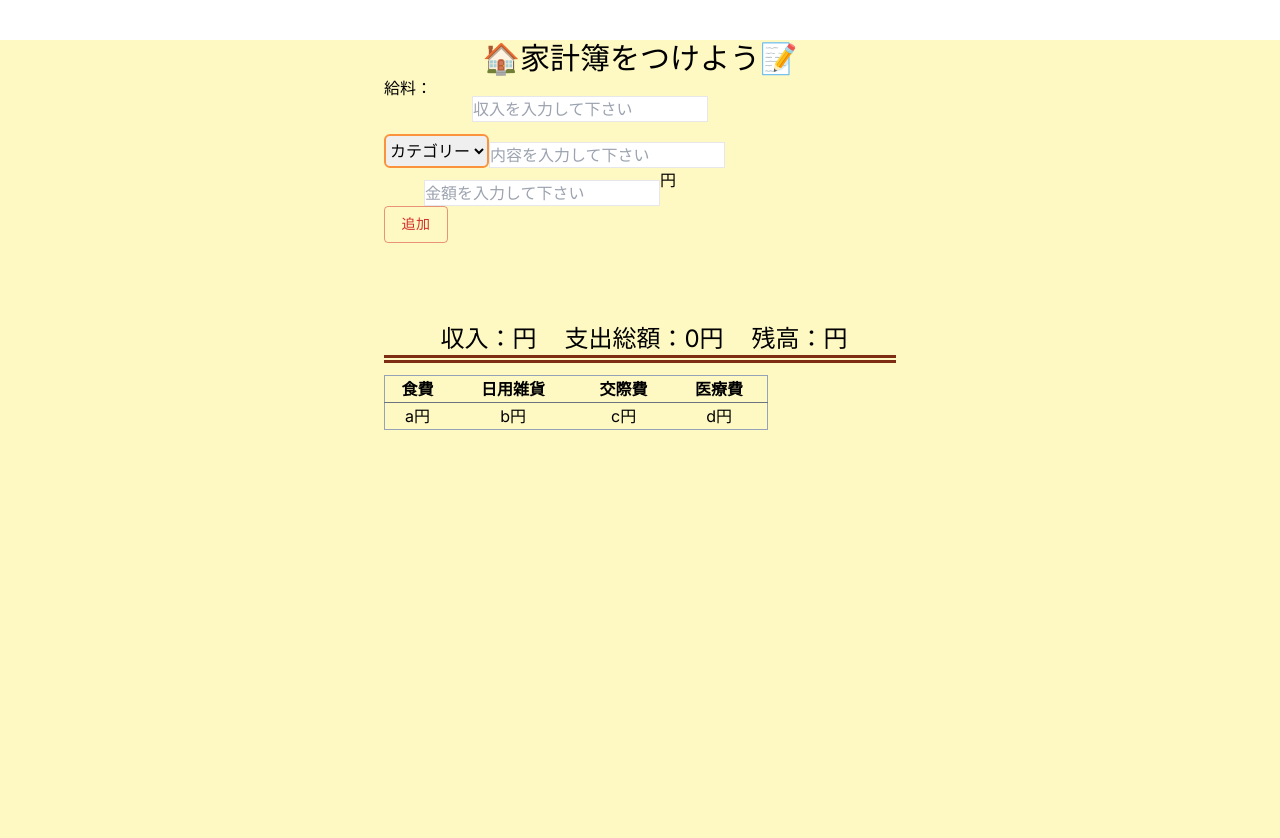
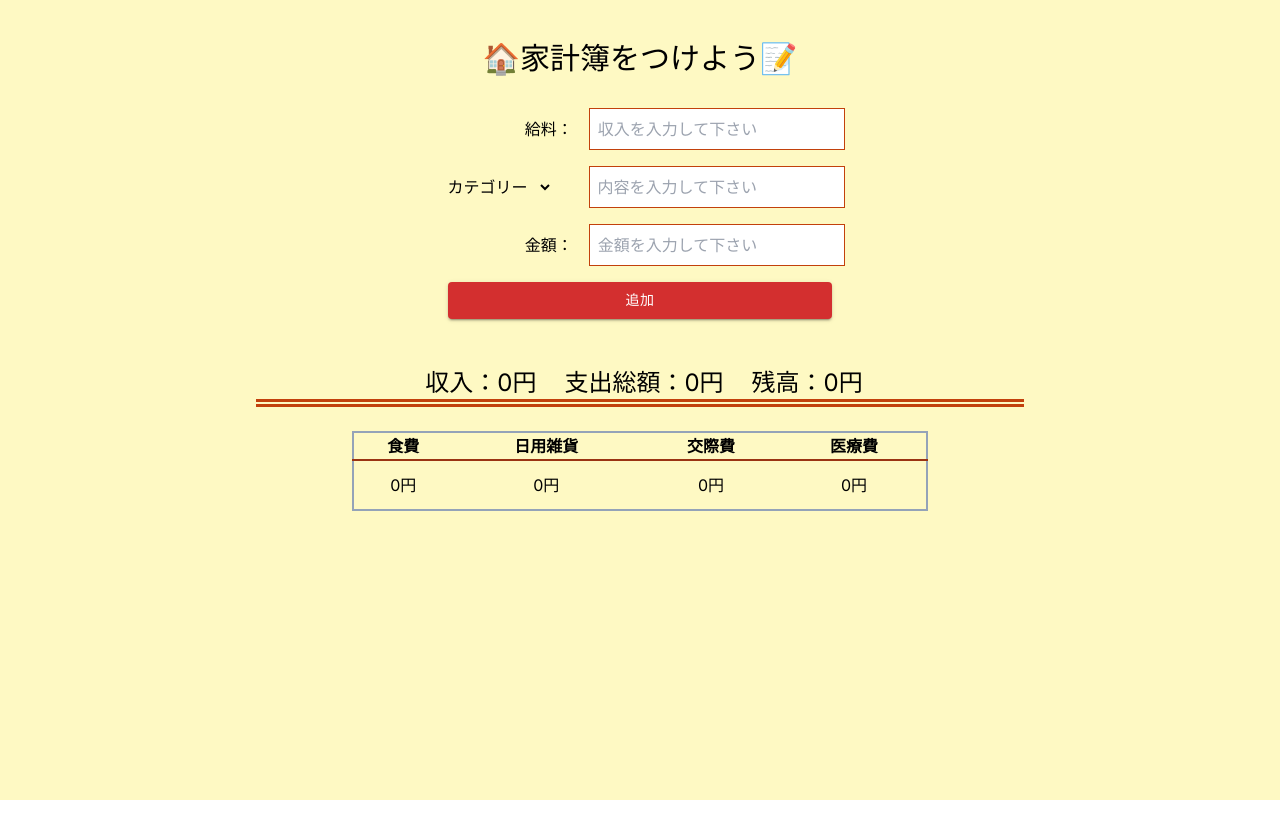
Before and after one commit to mayun1203/study, a Next.js app in the folder practice/: page /money in a window 1280 px wide. After the commit the page ends 800 px from the top, so only its background shows below. Built offline with nearby package versions, Linux system fonts and the light colour scheme.

Commit message:
commit:家計簿完成！

```diff
--- a/practice/src/components/money/index.tsx
+++ b/practice/src/components/money/index.tsx
@@ -3,32 +3,22 @@ import React, { useState } from 'react'
 import { Button } from '@mui/material'
 
 export function MoneyNoteBook() {
-    // type textContents = { id: number; content: string }
-
-    // 支出カテゴリー
-    const textContentsCategory = [
-       '食費',
-       '日用雑貨',
-       '交際費',
-       '医療費',
-    ]
-
-    const [textValue, setTextValue] = useState('')
-    const [moneyValue, setMoneyValue] = useState('')
-    const [category, setCategory] = useState(textContentsCategory)
-    const [paycheck, setPaycheck] = useState('')
+    const [textValue, setTextValue] = useState('');
+    const [moneyValue, setMoneyValue] = useState('');
+    const [category, setCategory] = useState("");
+    const [paycheck, setPaycheck] = useState('');
     const [total, setTotal] = useState<
         {
-            category: string
-            paycheck: string
-            textValue: string
-            moneyValue: number
-            moneyCategory: string
+            category: string;
+            paycheck: string;
+            textValue: string;
+            moneyValue: number;
         }[]
     >([])
+    const [income, setIncome] = useState(0);
 
     const onClickTotalButton = () => {
-        const amount = parseFloat(moneyValue)
+        const amount = parseFloat(moneyValue);
         if (!isNaN(amount)) {
             setTotal([
                 ...total,
@@ -38,58 +28,54 @@ export function MoneyNoteBook() {
                     textValue: textValue,
                     moneyValue: amount,
                 },
-            ])
+            ]);
+            if (paycheck && paycheck !== "") {
+                setIncome(parseFloat(paycheck));
+            }
             setTextValue('');
             setMoneyValue('');
             setPaycheck('');
         }
     }
 
-    console.log(total)
-    // [{
-    //     category: string;
-    //     paycheck: string;
-    //     textValue: string;
-    //     moneyValue: number;
-    //     moneyCategory: string;
-    // },]
-    const filtered = total.filter((item) => {
-        return item.moneyCategory === '支出'
-    })
-    console.log(filtered)
+    // const totalExpense = () => {
+    //     return total.reduce((money, item) => {
+    //         return money + (item.moneyValue || 0);
+    //     }, 0);
+    // };
 
-    const totalExpense = filtered.reduce((acc, item) => {
-        return acc + item.moneyValue
-    }, 0)
+    const totalExpense = () => total.reduce((money, item) => money + (item.moneyValue || 0), 0);
 
-    function sample(age: number, country: string) {
-        return `${age}歳 ${country}出身`
+    const totalByCategory = (targetCategory:string) => {
+        return total
+        .filter((item) => item.category === targetCategory)
+        .reduce((sum, item) => sum + item.moneyValue, 0);
     }
 
-    console.log(sample(24, '日本'))
-    console.log(sample(30, '中国'))
+    // function sample(age: number, country: string) {
+    //     return `${age}歳 ${country}出身`
+    // }
+
+    // console.log(sample(24, '日本'))
+    // console.log(sample(30, '中国'))
 
     return (
         <div className="w-full mx-auto h-screen bg-yellow-100">
-            <div className="mx-auto max-w-lg h-full">
-            <h1 className="text-center mt-10 text-3xl">🏠家計簿をつけよう📝</h1>
-
-            {/* <select onChange={selectMoneyCategory} value={moneyCategory} className="mt-5 border-2 border-y-orange-700 rounded-md">
-                    <option value="支出">　支出　　</option>
-                    <option value="収入">収入</option>
-                </select> */}
-            <p className="flex item-center">
-                <label htmlFor="text">給料：</label>
+            <div className="mx-auto max-w-3xl h-full">
+                <h1 className="text-center pt-10 text-3xl">🏠家計簿をつけよう📝</h1>
+                <div className='flex flex-col space-y-4 mt-8'>
+                <p className="flex items-center justify-center">
+                    <label htmlFor="text" className='w-1/5 text-right pr-4'>給料：</label>
                     <input
                         type="number"
                         onChange={(e)=>setPaycheck(e.target.value)}
                         value={paycheck}
                         placeholder="収入を入力して下さい"
-                    className="mt-5 ml-10 border"
+                        className="w-1/3 border border-orange-700 p-2"
                     />
                 </p>
-            <p className="flex item-center">
-                <select value={textContentsCategory} className="mt-3 border-2 border-orange-400 rounded-md">
+                <p className="flex items-center justify-center">
+                    <select value={category} onChange={(e)=>setCategory(e.target.value)} className="w-1/10 border-less bg-yellow-100 p-2">
                         <option value={''}>カテゴリー</option>
                         <option>食費</option>
                         <option>日用雑貨</option>
@@ -101,44 +87,39 @@ export function MoneyNoteBook() {
                         onChange={(e)=>setTextValue(e.target.value)}
                         value={textValue}
                         placeholder="内容を入力して下さい"
-                    className="mt-5 border"
+                        className="w-1/3 ml-9 border border-orange-700 p-2"
                     />
                 </p>
-            <p className="flex item-center">
+                <p className="flex items-center justify-center">
+                <label htmlFor="amount" className='w-1/5 text-right pr-4'>金額：</label>
                     <input
                         type="number"
                         onChange={(e)=>setMoneyValue(e.target.value)}
                         value={moneyValue}
                         placeholder="金額を入力して下さい"
-                    className="mt-3 ml-10 border"
+                        className="w-1/3 border border-orange-700 p-2"
                     />
-                円
                 </p>
+                <p className="flex items-center justify-center">
                 <Button
                     type="button"
                     onClick={onClickTotalButton}
-                variant="outlined"
+                    variant="contained"
                     color="error"
-                className="ml-10"
+                    className="w-1/2 ml-10"
                 >
                     追加
                 </Button>
-            <div className="mt-20 w-auto text-center text-2xl border-double border-b-8 border-orange-900">
-                <span className="ml-2">収入：{paycheck}円</span>
-                <span className="ml-7">支出総額：{totalExpense}円</span>
-                <span className="ml-7">残高：円</span>
+                </p>
                 </div>
-
-            {total.map((sum, index) => (
-                <p key={index} className="mt-3 text-lg">
-                    {sum.category && <span>【{sum.category}】</span>}
-                    {sum.textValue && <span>{sum.textValue}：</span>}
-                    {sum.moneyValue && <span>{sum.moneyValue}円</span>}
-                </p>
-            ))}
-            <table className=" text-center mt-3 w-3/4 border-collapse border border-slate-400">
+                <div className="mt-12 w-auto text-center text-2xl border-double border-b-8 border-orange-700">
+                    <span className="ml-2">収入：{income}円</span>
+                    <span className="ml-7">支出総額：{totalExpense()}円</span>
+                    <span className="ml-7">残高：{(income || 0) - totalExpense()}円</span>
+                </div>
+                <table className="text-center mt-6 mx-auto w-3/4 h-20 border-collapse border-2 border-orange-800 border-slate-400">
                     <thead>
-                    <tr className="border-b border-gray-500">
+                        <tr className="border-b-2 border-orange-800">
                             <th>食費</th>
                             <th>日用雑貨</th>
                             <th>交際費</th>
@@ -147,13 +128,22 @@ export function MoneyNoteBook() {
                     </thead>
                     <tbody>
                         <tr>
-                        <td>a円</td>
-                        <td>b円</td>
-                        <td>c円</td>
-                        <td>d円</td>
+                            <td>{totalByCategory('食費')}円</td>
+                            <td>{totalByCategory('日用雑貨')}円</td>
+                            <td>{totalByCategory('交際費')}円</td>
+                            <td>{totalByCategory('医療費')}円</td>
                         </tr>
                     </tbody>
                 </table>
+                <div className='mt-6 w-auto text-center h-56 overflow-y-auto'>
+                    {total.map((sum, index) => (
+                    <p key={index} className="mt-3 text-lg">
+                        {sum.category && <span>【{sum.category}】</span>}
+                        {sum.textValue && <span>{sum.textValue}：</span>}
+                        {sum.moneyValue && <span>{sum.moneyValue}円</span>}
+                    </p>
+                ))}
+                </div>
             </div>
         </div>
     )
```
Lines whose indentation alone changed are shown as unchanged.
